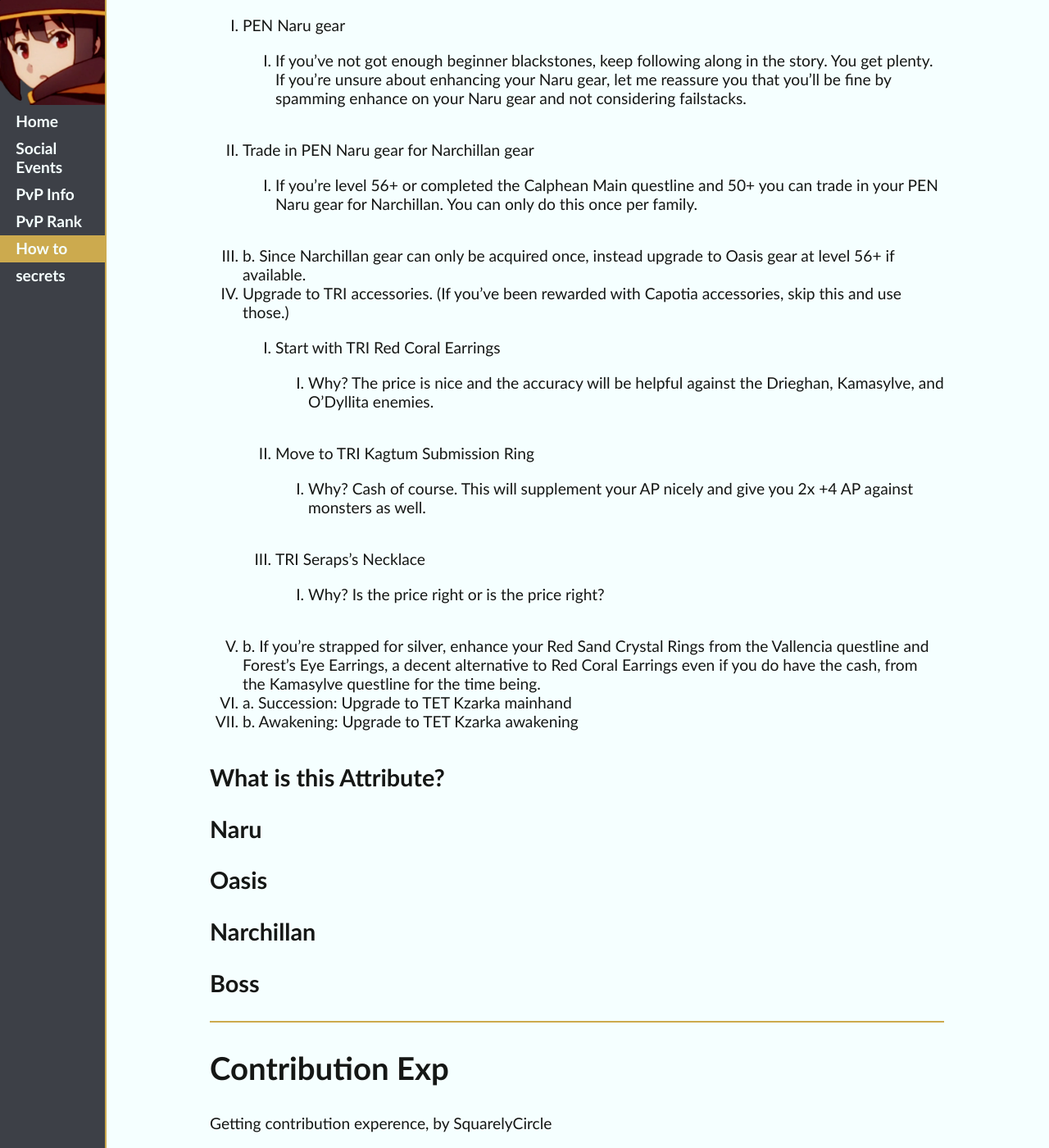
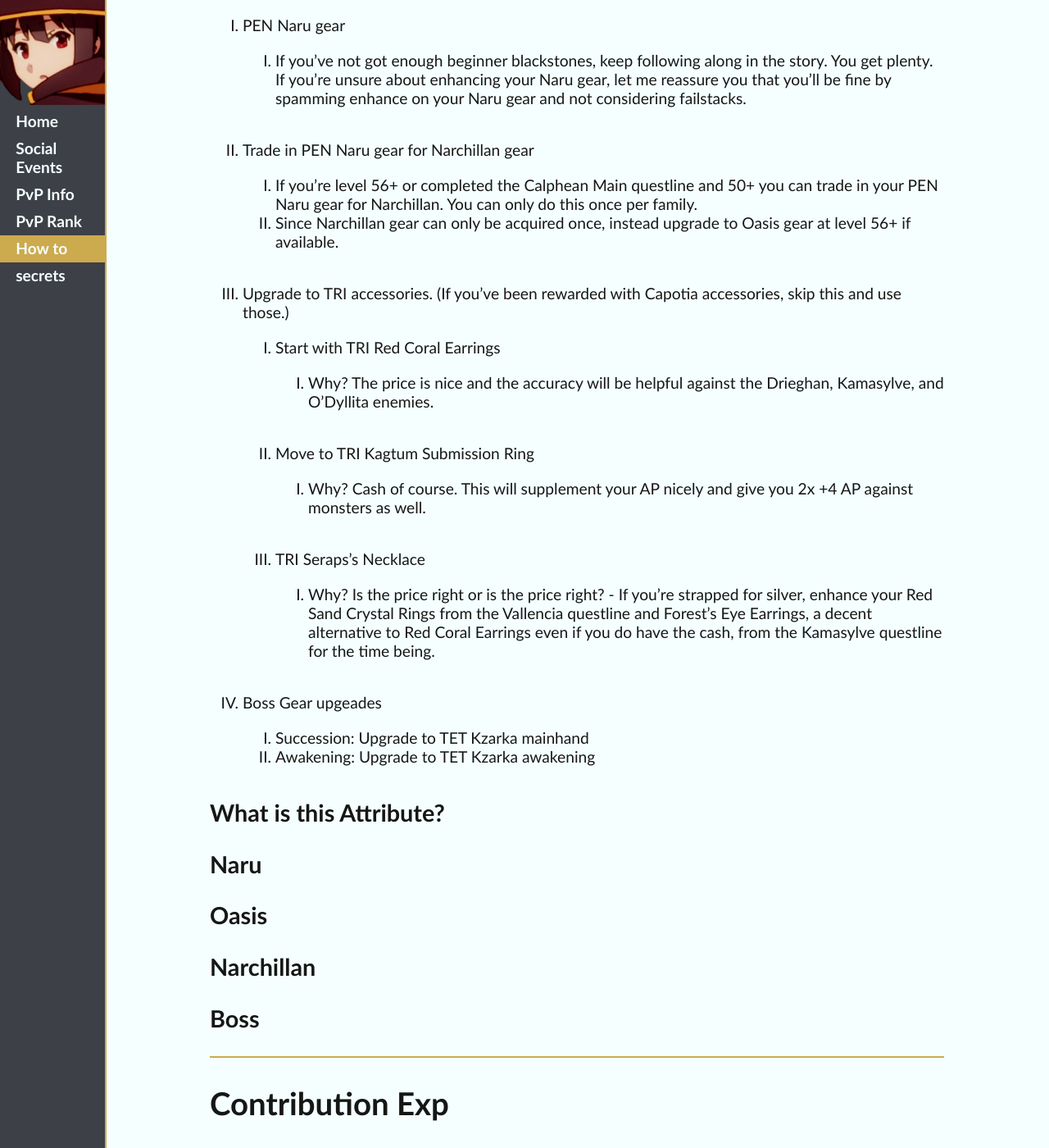
Before and after one commit to ideonella/ideonella.github.io, a Jekyll site: the page built from guide.md, in a window 1280 px wide and 1400 px high, scrolled down 969 px. Shown: the whole window at 82% size. Built offline with Jekyll 4.4.1, drawn with Linux system fonts in a browser that asks for light colours.

Commit message:
how-to updates

```diff
--- a/guide.md
+++ b/guide.md
@@ -41,9 +41,10 @@ If you've not just started and need some discrete direction take this route:
         - Why? Cash of course. This will supplement your AP nicely and give you 2x +4 AP against monsters as well.
     3. TRI Seraps's Necklace
         - Why? Is the price right or is the price right?
- 3. b. If you're strapped for silver, enhance your Red Sand Crystal Rings from the Vallencia questline and Forest's Eye Earrings, a decent alternative to Red Coral Earrings even if you do have the cash, from the Kamasylve questline for the time being.
- 4. a. Succession: Upgrade to TET Kzarka mainhand
- 4. b. Awakening: Upgrade to TET Kzarka awakening
+    - If you're strapped for silver, enhance your Red Sand Crystal Rings from the Vallencia questline and Forest's Eye Earrings, a decent alternative to Red Coral Earrings even if you do have the cash, from the Kamasylve questline for the time being.
+ 4. Boss Gear upgeades
+    - Succession: Upgrade to TET Kzarka mainhand
+    -  Awakening: Upgrade to TET Kzarka awakening
 
 
 
```
Also changed, not shown: other parts of guide.md (+1 -1 lines).
